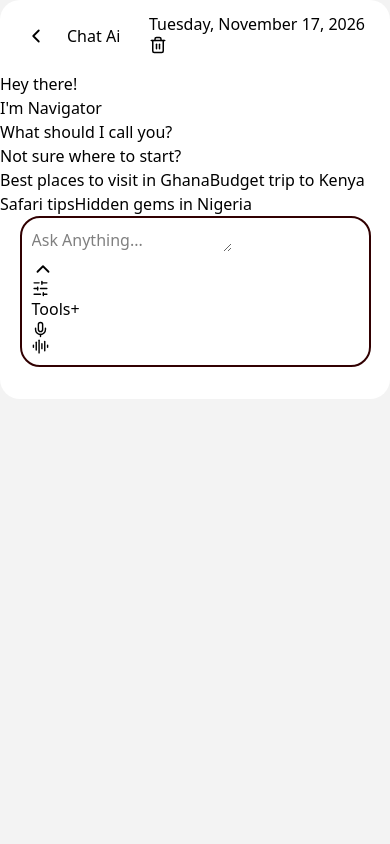
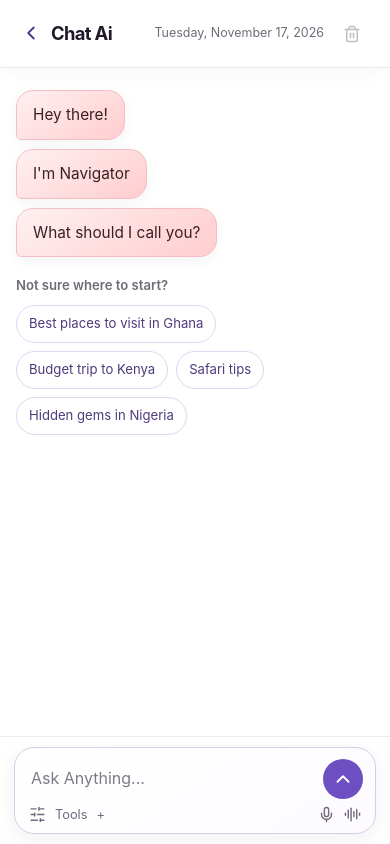
Before and after one commit to ukeje71/Deep-Vein, a React (Vite) app: page / in a window 390 px wide. Built offline with nearby package versions, Linux system fonts and the light colour scheme.

Commit message:
Enhance styles with new variables and layout adjustments
Added new CSS variables for theming and improved styling for various components. Updated layout properties for better responsiveness and visual consistency.

```diff
--- a/src/index.css
+++ b/src/index.css
@@ -1,105 +1,639 @@
 @import "tailwindcss";
+
 :root {
   --base-bg1: #f4f0ff;
   --base-bg2: #dacdff;
+  --ink: #241e2e;
+  --muted: #716b79;
+  --brand: #6d4fc2;
+  --brand-dark: #4d348f;
+  --app-height: 100dvh;
+  --app-top: 0px;
+  font-family: Inter, ui-sans-serif, system-ui, -apple-system, BlinkMacSystemFont,
+    "Segoe UI", sans-serif;
+  color: var(--ink);
+  background: #f7f5fa;
+  font-synthesis: none;
+  text-rendering: optimizeLegibility;
+  -webkit-font-smoothing: antialiased;
+  -moz-osx-font-smoothing: grayscale;
 }
+
+* {
+  box-sizing: border-box;
+}
+
+html,
+body,
+#root {
+  width: 100%;
+  height: 100%;
+  margin: 0;
+}
+
 body {
+  overflow: hidden;
+  overscroll-behavior: none;
+  background:
+    radial-gradient(ellipse at top left, #dacdff55, transparent 46%),
+    #f7f5fa;
+}
+
+button,
+textarea {
+  font: inherit;
+}
+
+button {
+  -webkit-tap-highlight-color: transparent;
+}
+
+.container {
+  position: fixed;
+  inset: var(--app-top) 0 auto;
+  display: flex;
+  justify-content: center;
   width: 100%;
   height: 100vh;
-  display: flex;
-  justify-content: center;
-  /* align-items: center; */
-  box-shadow: 0 25px 50px -12px rgba(94, 89, 89, 0.25);
-    background-color: #80808018;
-
-}
-
-@media screen and (min-width: 700px) {
-  body {
-    width: 100%;
-    height: 100vh;
-    display: flex;
-    justify-content: center;
-    align-items: center;
-    box-shadow: 0 25px 50px -12px rgba(0, 0, 0, 0.25);
-    background-color: #80808018;
-  }
+  height: var(--app-height, 100dvh);
+  overflow: hidden;
+  padding: 0;
 }
 
 .chatbot-popup {
+  display: flex;
+  flex-direction: column;
+  width: 100%;
+  max-width: 800px;
+  min-height: 0;
+  height: 100%;
   overflow: hidden;
-  width:100vw;
-  max-width: 500px;
-  background-color: #fff;
-  border-radius: 20px;
+  background: #fff;
+  box-shadow: 0 18px 55px #31234418;
 }
-.chatbot-popup .chat-header {
+
+.chat-header {
+  z-index: 1;
   display: flex;
-  flex-direction: row;
+  flex: 0 0 auto;
+  align-items: center;
   justify-content: space-between;
-  padding: 12px 25px;
+  gap: 12px;
+  min-height: 68px;
+  padding: 12px 20px;
+  border-bottom: 1px solid #ebe7f0;
+  background: #ffffffed;
+  box-shadow: 0 4px 18px #241e2e08;
+  backdrop-filter: blur(14px);
+}
+
+.header-info,
+.header-actions {
+  display: flex;
   align-items: center;
 }
-.chatbot-popup .chat-header .header-info {
-  display: flex;
-  flex-direction: row;
-  align-items: center;
-  gap: 20px;
-}
-.chat-body .message .message-text {
-  padding: 12px 16px;
-  max-width: 75%;
-  word-wrap: break-word;
-  font-size: 1rem;
-  white-space: pre-line;
+
+.header-info {
+  gap: 9px;
 }
 
-.chat-body .bot-message .message-text {
-  background-color: #ffcdcf;
-  border-radius: 13px 13px 13px 13px;
-}
-.chat-footer {
-  padding: 10px;
-  border: 2px solid #310001;
-  width: 90%;
-  margin: 0 auto;
-  border-radius: 20px;
-  margin-bottom: 2rem;
-}
-.chat-footer .chat-form button {
-  display: none;
-  transition: 0.2s ease;
-  cursor: pointer;
-}
-.chat-footer .chat-form button:hover {
-  background: #593bab;
-}
-.chat-form .message-input:valid ~ button {
-  display: block;
-}
-/* VITE_APIKEY=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 */
-/* Ensure smooth scrolling behavior */
-.chat-body {
-  overflow-y: auto;
-  scroll-behavior: smooth;
-  -webkit-overflow-scrolling: touch; /* For smooth scrolling on iOS */
+.header-info > svg {
+  color: var(--brand-dark);
 }
 
-/* Optional: Custom scrollbar styling */
+.logo-text {
+  margin: 0;
+  color: #20192a;
+  font-size: 1.15rem;
+  font-weight: 750;
+  letter-spacing: -0.035em;
+}
+
+.header-actions {
+  gap: 10px;
+}
+
+.current-date {
+  margin: 0;
+  color: var(--muted);
+  font-size: 0.78rem;
+  text-align: right;
+}
+
+.icon-button,
+.copy-button,
+.retry-button,
+.scroll-to-bottom,
+.suggestion-chip,
+.send-button {
+  cursor: pointer;
+  transition:
+    background-color 160ms ease,
+    border-color 160ms ease,
+    color 160ms ease,
+    box-shadow 160ms ease,
+    transform 160ms ease;
+}
+
+.icon-button {
+  display: grid;
+  width: 36px;
+  height: 36px;
+  place-items: center;
+  border: 0;
+  border-radius: 12px;
+  color: #51485e;
+  background: transparent;
+}
+
+.icon-button:hover:not(:disabled) {
+  color: #8d2632;
+  background: #fff0f1;
+}
+
+.icon-button:disabled {
+  cursor: not-allowed;
+  opacity: 0.35;
+}
+
+.chat-body {
+  position: relative;
+  display: flex;
+  flex: 1 1 auto;
+  flex-direction: column;
+  gap: 16px;
+  min-height: 0;
+  padding: 22px clamp(16px, 4vw, 32px);
+  overflow-x: hidden;
+  overflow-y: auto;
+  overscroll-behavior: contain;
+  -webkit-overflow-scrolling: touch;
+  scroll-behavior: smooth;
+}
+
 .chat-body::-webkit-scrollbar {
   width: 6px;
 }
 
 .chat-body::-webkit-scrollbar-track {
-  background: #f1f1f1;
-  border-radius: 10px;
+  background: transparent;
 }
 
 .chat-body::-webkit-scrollbar-thumb {
-  background: #888;
-  border-radius: 10px;
+  border-radius: 99px;
+  background: #c9c1d5;
 }
 
-.chat-body::-webkit-scrollbar-thumb:hover {
-  background: #555;
+.chat-body {
+  scrollbar-color: #c9c1d5 transparent;
+  scrollbar-width: thin;
 }
+
+.welcome-message {
+  display: flex;
+  flex-direction: column;
+  align-items: flex-start;
+  gap: 9px;
+}
+
+.message {
+  display: flex;
+  align-items: flex-end;
+  gap: 9px;
+  width: 100%;
+  animation: message-in 200ms ease-out both;
+}
+
+.bot-message {
+  justify-content: flex-start;
+}
+
+.user-message {
+  justify-content: flex-end;
+}
+
+.message-content {
+  display: flex;
+  max-width: min(85%, 620px);
+  flex-direction: column;
+  align-items: flex-start;
+  gap: 5px;
+}
+
+.message-text {
+  max-width: min(85%, 620px);
+  padding: 12px 16px;
+  border-radius: 17px;
+  font-size: 0.96rem;
+  line-height: 1.55;
+  overflow-wrap: anywhere;
+  box-shadow: 0 4px 14px #22182e0c;
+}
+
+.message-content .message-text {
+  max-width: 100%;
+}
+
+.welcome-bubble,
+.bot-bubble,
+.typing-bubble {
+  border: 1px solid #f4bfc3;
+  border-bottom-left-radius: 5px;
+  background: linear-gradient(145deg, #fff0f1, #ffcdcf);
+  color: #3a2024;
+}
+
+.user-bubble {
+  border: 1px solid #593bab;
+  border-bottom-right-radius: 5px;
+  background: linear-gradient(145deg, #765bd0, #5f45b2);
+  color: #fff;
+}
+
+.formatted-line {
+  min-height: 1.15em;
+  margin: 0;
+}
+
+.formatted-line + .formatted-line {
+  margin-top: 0.45em;
+}
+
+.formatted-list-item {
+  display: flex;
+  align-items: flex-start;
+  gap: 8px;
+  margin: 0.28em 0;
+}
+
+.list-marker {
+  flex: 0 0 auto;
+  color: #593bab;
+  font-weight: 750;
+}
+
+.user-bubble .list-marker {
+  color: #fff;
+}
+
+.user-avatar {
+  width: 30px;
+  height: 30px;
+  flex: 0 0 30px;
+  border: 2px solid #fff;
+  border-radius: 50%;
+  object-fit: cover;
+  box-shadow: 0 2px 8px #22182e20;
+}
+
+.suggestions {
+  display: flex;
+  flex-direction: column;
+  align-items: flex-start;
+  gap: 9px;
+  padding: 3px 0 5px;
+}
+
+.suggestions-label {
+  margin: 0;
+  color: var(--muted);
+  font-size: 0.82rem;
+  font-weight: 600;
+}
+
+.suggestion-list {
+  display: flex;
+  flex-wrap: wrap;
+  gap: 8px;
+}
+
+.suggestion-chip {
+  min-height: 38px;
+  padding: 8px 12px;
+  border: 1px solid #dfd6f1;
+  border-radius: 999px;
+  background: #fff;
+  color: #4e3b7c;
+  font-size: 0.82rem;
+  text-align: left;
+}
+
+.suggestion-chip:hover:not(:disabled) {
+  transform: translateY(-1px);
+  border-color: #9c87d1;
+  background: #f8f5ff;
+}
+
+.copy-button {
+  display: inline-flex;
+  align-items: center;
+  gap: 5px;
+  padding: 4px 7px;
+  border: 0;
+  border-radius: 7px;
+  background: transparent;
+  color: #6f6878;
+  font-size: 0.75rem;
+}
+
+.copy-button:hover {
+  background: #f0edf5;
+  color: #44316f;
+}
+
+.error-bubble {
+  border: 1px solid #e8a9ae;
+  border-bottom-left-radius: 5px;
+  background: #fff3f3;
+  color: #65272c;
+}
+
+.retry-button {
+  display: flex;
+  align-items: center;
+  gap: 6px;
+  margin-top: 10px;
+  padding: 7px 10px;
+  border: 1px solid #d89ca1;
+  border-radius: 9px;
+  background: #fff;
+  color: #672d33;
+  font-size: 0.82rem;
+  font-weight: 650;
+}
+
+.retry-button:hover {
+  background: #fff0f1;
+}
+
+.typing-bubble {
+  display: inline-flex;
+  align-items: center;
+  gap: 10px;
+}
+
+.typing-label {
+  font-size: 0.88rem;
+}
+
+.typing-dots {
+  display: inline-flex;
+  gap: 4px;
+}
+
+.typing-dots i {
+  width: 6px;
+  height: 6px;
+  border-radius: 50%;
+  background: #8f5460;
+  animation: typing-bounce 900ms ease-in-out infinite;
+}
+
+.typing-dots i:nth-child(2) {
+  animation-delay: 120ms;
+}
+
+.typing-dots i:nth-child(3) {
+  animation-delay: 240ms;
+}
+
+.messages-end {
+  flex: 0 0 1px;
+}
+
+.scroll-to-bottom {
+  position: absolute;
+  z-index: 2;
+  right: 22px;
+  bottom: calc(132px + env(safe-area-inset-bottom, 0px));
+  display: inline-flex;
+  align-items: center;
+  gap: 6px;
+  padding: 9px 13px;
+  border: 1px solid #e5dfed;
+  border-radius: 999px;
+  background: #fff;
+  color: #45366a;
+  box-shadow: 0 5px 18px #241e2e1a;
+  font-size: 0.82rem;
+}
+
+.scroll-to-bottom:hover {
+  transform: translateY(-2px);
+  background: #f8f5ff;
+}
+
+.chat-footer {
+  z-index: 1;
+  flex: 0 0 auto;
+  padding: 10px 14px calc(10px + env(safe-area-inset-bottom, 0px));
+  border-top: 1px solid #eeeaf2;
+  background: #fff;
+}
+
+.chat-form {
+  width: 100%;
+  max-width: 740px;
+  margin: 0 auto;
+  padding: 9px 12px 8px;
+  border: 1px solid #d8cde9;
+  border-radius: 20px;
+  background: linear-gradient(145deg, #fff, #fdfbff);
+  box-shadow: 0 5px 20px #31234410;
+  transition:
+    border-color 160ms ease,
+    box-shadow 160ms ease;
+}
+
+.chat-form:focus-within {
+  border-color: #927bc9;
+  box-shadow: 0 0 0 3px #6d4fc21c, 0 6px 20px #31234412;
+}
+
+.composer-row {
+  display: flex;
+  align-items: flex-end;
+  gap: 10px;
+  min-width: 0;
+  margin: 0;
+  padding: 0;
+  border: 0;
+}
+
+.message-input {
+  width: 100%;
+  min-width: 0;
+  max-height: 112px;
+  min-height: 42px;
+  padding: 10px 4px;
+  resize: none;
+  overflow-y: auto;
+  border: 0;
+  outline: 0;
+  background: transparent;
+  color: var(--ink);
+  font-size: 16px;
+  line-height: 22px;
+}
+
+.message-input::placeholder {
+  color: #80798a;
+  opacity: 1;
+}
+
+.send-button {
+  display: grid;
+  width: 40px;
+  height: 40px;
+  flex: 0 0 40px;
+  place-items: center;
+  border: 0;
+  border-radius: 50%;
+  background: #6d4fc2;
+  color: #fff;
+}
+
+.send-button:hover:not(:disabled) {
+  transform: translateY(-1px);
+  background: #593bab;
+  box-shadow: 0 4px 11px #6d4fc244;
+}
+
+.send-button:active:not(:disabled) {
+  transform: scale(0.96);
+}
+
+.send-button:disabled {
+  cursor: wait;
+  opacity: 0.58;
+}
+
+.composer-tools,
+.tools-label,
+.tools-icons {
+  display: flex;
+  align-items: center;
+}
+
+.composer-tools {
+  justify-content: space-between;
+  min-height: 26px;
+  padding: 5px 2px 0;
+  color: #716a7d;
+  font-size: 0.8rem;
+}
+
+.tools-label,
+.tools-icons {
+  gap: 9px;
+}
+
+button:focus-visible,
+textarea:focus-visible {
+  outline: 3px solid #6d4fc288;
+  outline-offset: 3px;
+}
+
+.chat-form textarea:focus-visible {
+  outline: none;
+}
+
+@keyframes message-in {
+  from {
+    transform: translateY(7px);
+    opacity: 0;
+  }
+  to {
+    transform: translateY(0);
+    opacity: 1;
+  }
+}
+
+@keyframes typing-bounce {
+  0%,
+  60%,
+  100% {
+    transform: translateY(0);
+    opacity: 0.55;
+  }
+  30% {
+    transform: translateY(-4px);
+    opacity: 1;
+  }
+}
+
+@media (min-width: 700px) {
+  .container {
+    height: 100vh;
+    height: var(--app-height, 100dvh);
+    padding: 20px;
+  }
+
+  .chatbot-popup {
+    height: 100%;
+    border: 1px solid #eeeaf2;
+    border-radius: 22px;
+  }
+
+  .chat-header {
+    min-height: 74px;
+    padding: 14px 24px;
+  }
+
+  .chat-body {
+    padding-top: 26px;
+    padding-bottom: 26px;
+  }
+
+  .message-content,
+  .message-text {
+    max-width: min(70%, 620px);
+  }
+
+  .message-content .message-text {
+    max-width: 100%;
+  }
+
+  .chat-footer {
+    padding: 12px 20px 16px;
+    border-top: 0;
+    background: #fff;
+  }
+}
+
+@media (max-width: 380px) {
+  .chat-header {
+    min-height: 60px;
+    padding: 9px 13px;
+  }
+
+  .current-date {
+    max-width: 145px;
+    font-size: 0.7rem;
+  }
+
+  .chat-body {
+    gap: 13px;
+    padding: 16px 13px;
+  }
+
+  .message-text {
+    padding: 10px 12px;
+  }
+
+  .chat-footer {
+    padding-right: 9px;
+    padding-left: 9px;
+  }
+}
+
+@media (prefers-reduced-motion: reduce) {
+  *,
+  *::before,
+  *::after {
+    scroll-behavior: auto !important;
+    animation-duration: 0.01ms !important;
+    animation-iteration-count: 1 !important;
+    transition-duration: 0.01ms !important;
+  }
+}
```
